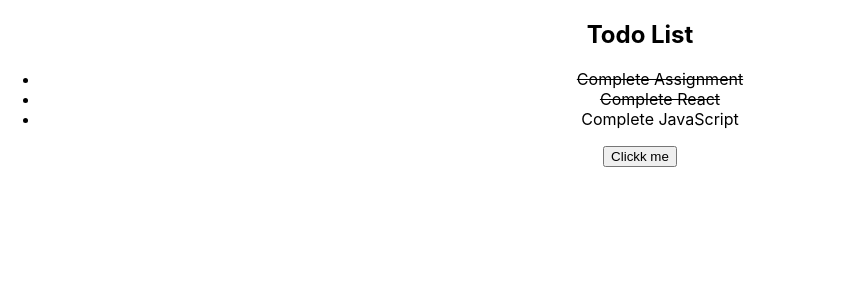
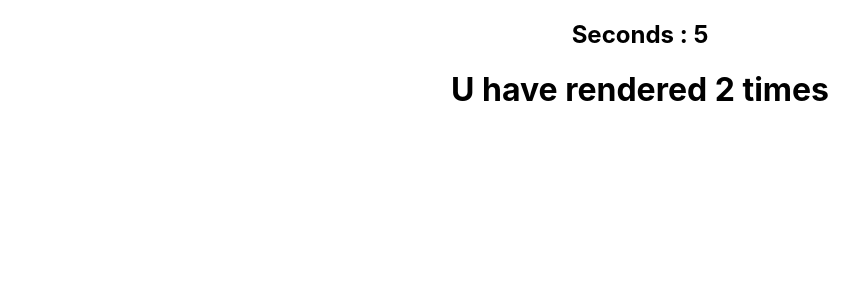
Before and after one commit to muskansingh73/ReactPrac, a React (Create React App) app: page / in a window 1280 px wide. Shown: the top 300 px of the page, without its empty margins (0-868 px from the left). Built offline with nearby package versions, Linux system fonts and the light colour scheme.

Commit message:
States file added

```diff
--- a/src/App.js
+++ b/src/App.js
@@ -1,8 +1,8 @@
 import './App.css';
 // import Avatar from './Avatar';
 // import PackingList from './PackingList';
-import ButtonClikable from './EventHandling/ButtonClickable';
-import TodoTernary from './ToDoTernary';
+import Counter from './States/Counter';
+import Timer from './States/Timer';
 function App() {
 
   return (
@@ -12,8 +12,11 @@ function App() {
       width = "100px"
       person = {{name:"Muskan Singh"}}       /> */}
       {/* <PackingList /> */}
-      <TodoTernary />
-      <ButtonClikable />
+      {/* <TodoTernary />
+      <ButtonClikable /> */}
+
+      <Timer />
+      <Counter />
     </div>
   );
 }
--- /dev/null
+++ b/src/States/Counter.js
@@ -0,0 +1,14 @@
+import { useEffect, useState } from "react";
+
+function Counter(){
+    const[count, setCount] = useState(0);
+
+    useEffect(()=>{
+        setTimeout(() =>{
+            setCount((count) => count +1);
+        }, 1000);
+    }, []);
+    return <h1>U have rendered {count} times</h1>
+}
+
+export default Counter;
--- /dev/null
+++ b/src/States/Timer.js
@@ -0,0 +1,18 @@
+import { useEffect, useState } from "react";
+
+function Timer() {
+
+    const [seconds, setSeconds] = useState(0);
+
+    useEffect(() =>{
+        const interval = setInterval(() =>{
+            setSeconds((prevInterval) => prevInterval +1);
+        }, 1000);
+        return () => {
+            clearInterval(interval);}
+    }, []);  //empty bracket means it will run only once
+
+    return <h2>Seconds : {seconds}</h2>
+}
+
+export default Timer;
```
